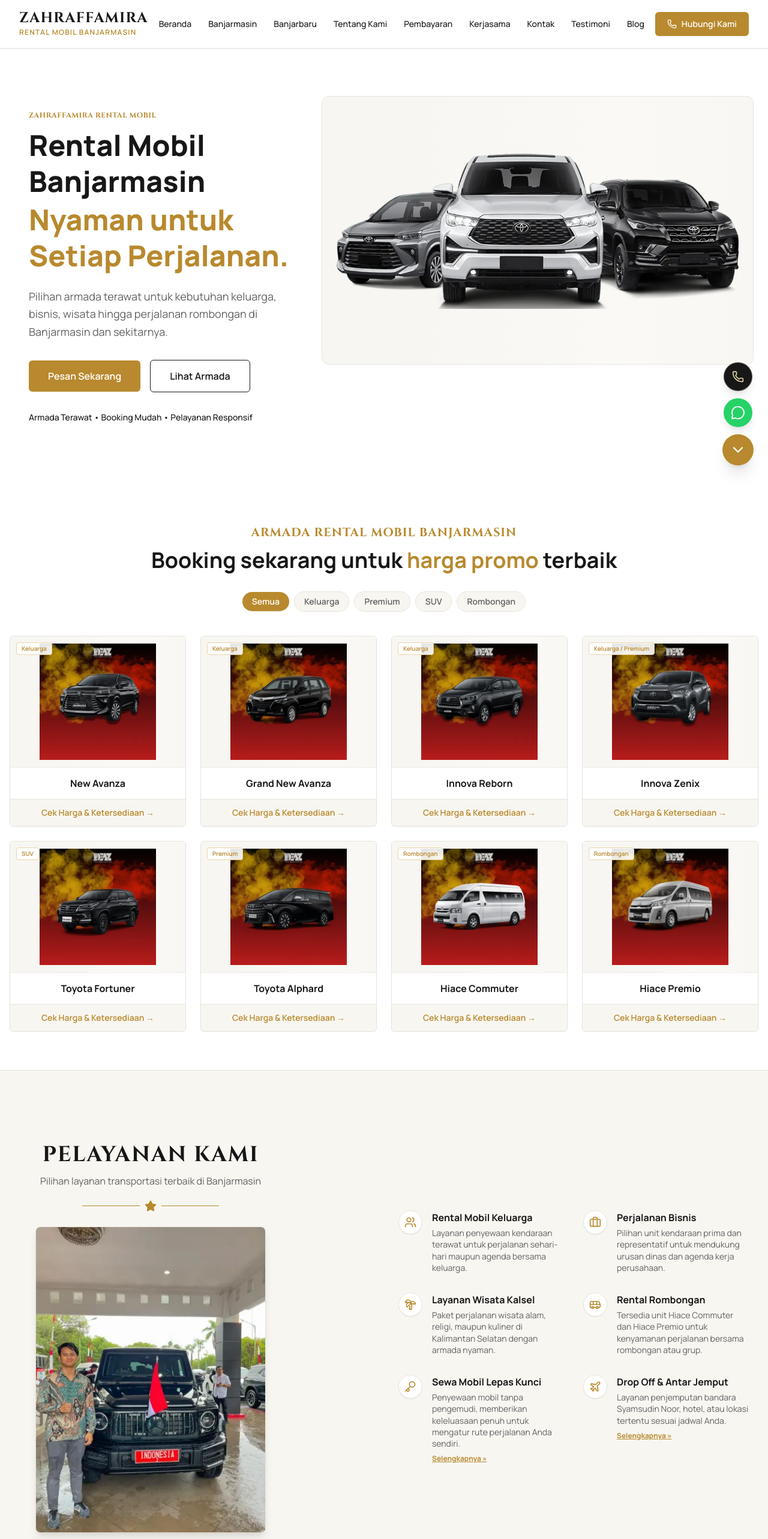
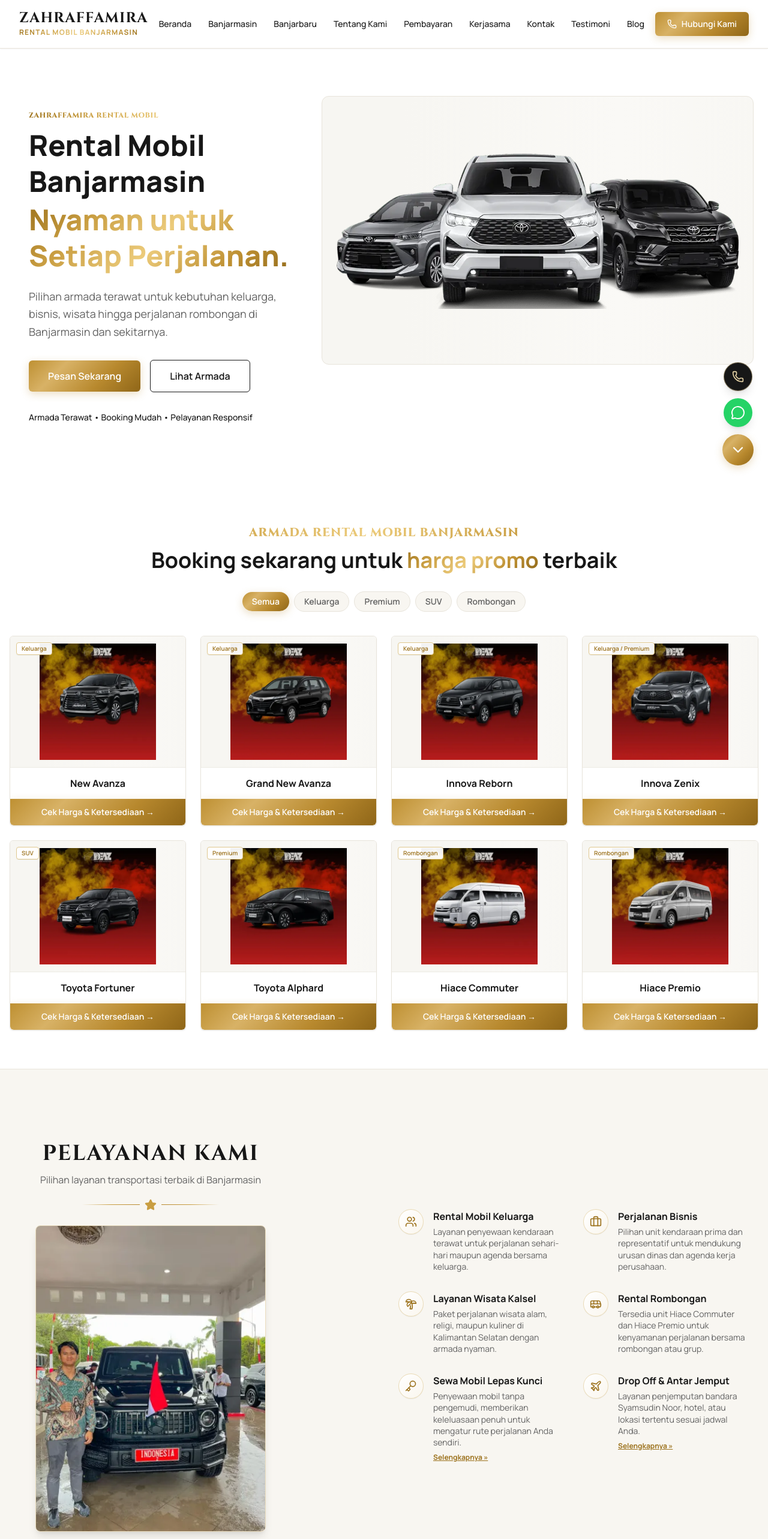
Before and after one commit to hmad28/rentalmobil06, a Next.js app: page / in a window 1280 px wide. Shown: the top 2566 px of the page at 60% size. Built offline with nearby package versions, Linux system fonts and the light colour scheme.

Commit message:
Add luxury metallic gold gradients for headings, buttons, badges, and accents

```diff
--- a/src/app/globals.css
+++ b/src/app/globals.css
@@ -44,6 +44,41 @@
   font-family: var(--font-manrope), sans-serif;
 }
 
+/* Luxury Gold Gradients */
+.text-gold-gradient {
+  background: linear-gradient(135deg, #9C721D 0%, #C99E42 22%, #ECCB7B 48%, #BE9032 75%, #8A6417 100%);
+  -webkit-background-clip: text;
+  -webkit-text-fill-color: transparent;
+  background-clip: text;
+}
+
+.text-gold-gradient-light {
+  background: linear-gradient(135deg, #E8D5A8 0%, #FFF2D1 30%, #DDB86C 65%, #B8892E 100%);
+  -webkit-background-clip: text;
+  -webkit-text-fill-color: transparent;
+  background-clip: text;
+}
+
+.bg-gold-gradient {
+  background: linear-gradient(135deg, #BE9032 0%, #D8B266 28%, #B8892E 65%, #8F6618 100%);
+  color: #FFFFFF;
+  box-shadow: 0 4px 14px rgba(184, 137, 46, 0.28);
+  transition: all 0.25s ease-in-out;
+}
+
+.bg-gold-gradient:hover {
+  background: linear-gradient(135deg, #CCA03F 0%, #E2C078 28%, #C79838 65%, #9E731F 100%);
+  box-shadow: 0 6px 20px rgba(184, 137, 46, 0.42);
+}
+
+.bg-gold-gradient-soft {
+  background: linear-gradient(135deg, #FFFDF8 0%, #FBF6EA 50%, #F5ECDA 100%);
+}
+
+.border-gold-subtle {
+  border-color: #DFC88F;
+}
+
 @keyframes shimmer {
   0% {
     background-position: -200% 0;
--- a/src/components/FleetSection.tsx
+++ b/src/components/FleetSection.tsx
@@ -14,11 +14,11 @@
   return (
     <section id="armada" className="py-16 bg-white border-b border-[#E8E4DB]">
       <div className="container mx-auto px-4">
-        <h2 className="mb-3 text-lg sm:text-xl font-bold text-center text-[#B8892E] uppercase tracking-wider font-cinzel">
+        <h2 className="mb-3 text-lg sm:text-xl font-extrabold text-center text-gold-gradient uppercase tracking-wider font-cinzel">
           Armada Rental Mobil Banjarmasin
         </h2>
         <h3 className="mb-8 text-3xl sm:text-4xl font-bold text-center text-[#171717]">
-          Booking sekarang untuk <span className="text-[#B8892E]">harga promo</span> terbaik
+          Booking sekarang untuk <span className="text-gold-gradient">harga promo</span> terbaik
         </h3>
 
         {/* Category Filter Pills */}
@@ -30,8 +30,8 @@
               onClick={() => setActiveCategory(cat)}
               className={`px-4 py-1.5 rounded-full text-xs sm:text-sm font-semibold transition-all duration-200 cursor-pointer ${
                 activeCategory === cat
-                  ? "bg-[#B8892E] text-white shadow-xs"
-                  : "bg-[#F8F6F1] text-[#626262] border border-[#E8E4DB] hover:border-[#B8892E] hover:text-[#171717]"
+                  ? "bg-gold-gradient text-white shadow-xs"
+                  : "bg-[#F8F6F1] text-[#626262] border border-[#E8E4DB] hover:border-[#DFC88F] hover:text-[#171717]"
               }`}
             >
               {cat}
@@ -44,7 +44,7 @@
           {filteredCars.map((car, index) => (
             <article
               key={index}
-              className="overflow-hidden flex flex-col bg-white rounded-md border border-[#E8E4DB] shadow-xs hover:shadow-md hover:border-[#B8892E]/60 transition-all group"
+              className="overflow-hidden flex flex-col bg-white rounded-md border border-[#E8E4DB] shadow-xs hover:shadow-md hover:border-[#DFC88F] transition-all group"
             >
               <div className="flex flex-col flex-1">
                 <figure className="relative aspect-[4/3] bg-[#F8F6F1] overflow-hidden animate-shimmer flex items-center justify-center p-3 border-b border-[#E8E4DB]/60">
@@ -58,7 +58,7 @@
                     className="w-full h-full object-contain transition-transform duration-300 group-hover:scale-105"
                   />
                   {/* Category Pill Tag */}
-                  <span className="absolute top-2.5 left-2.5 px-2 py-0.5 text-[10px] font-semibold bg-white/90 text-[#B8892E] border border-[#E8D5A8] rounded">
+                  <span className="absolute top-2.5 left-2.5 px-2 py-0.5 text-[10px] font-semibold bg-white/95 text-[#9C721D] border border-[#DFC88F] rounded shadow-2xs">
                     {car.categoryLabel}
                   </span>
                 </figure>
@@ -72,7 +72,7 @@
                 href={car.waLink}
                 target="_blank"
                 rel="noopener noreferrer"
-                className="py-3 px-4 font-semibold text-xs sm:text-sm text-center text-[#B8892E] bg-[#F8F6F1] hover:bg-[#B8892E] hover:text-white rounded-b-md transition-colors border-t border-[#E8E4DB] block"
+                className="py-3 px-4 font-semibold text-xs sm:text-sm text-center text-white bg-gold-gradient rounded-b-md transition-all block cursor-pointer"
               >
                 Cek Harga & Ketersediaan →
               </a>
--- a/src/components/FloatingContact.tsx
+++ b/src/components/FloatingContact.tsx
@@ -19,7 +19,7 @@
       >
         <a
           href="tel:6281255964566"
-          className="w-12 h-12 flex justify-center items-center rounded-full bg-[#171717] text-[#E8D5A8] border border-[#E8D5A8]/30 shadow-lg hover:bg-black transition-all hover:-translate-y-1"
+          className="w-12 h-12 flex justify-center items-center rounded-full bg-[#171717] text-[#E8D5A8] border border-[#DFC88F]/50 shadow-lg hover:border-[#DFC88F] hover:text-white transition-all hover:-translate-y-1"
           title="Telepon"
           aria-label="Telepon"
         >
@@ -42,7 +42,7 @@
       <button
         type="button"
         onClick={() => setIsOpen(!isOpen)}
-        className="w-13 h-13 flex justify-center items-center rounded-full bg-[#B8892E] text-white shadow-xl hover:bg-[#9A7020] transition-colors cursor-pointer"
+        className="w-13 h-13 flex justify-center items-center rounded-full bg-gold-gradient text-white shadow-[0_6px_22px_rgba(184,137,46,0.4)] hover:scale-105 transition-all cursor-pointer"
         aria-label="Toggle contact buttons"
       >
         <ChevronDown
--- a/src/components/GallerySection.tsx
+++ b/src/components/GallerySection.tsx
@@ -89,7 +89,7 @@
   return (
     <section className="py-16 bg-white overflow-hidden border-b border-[#E8E4DB]">
       <div className="container mx-auto px-4">
-        <h2 className="text-lg sm:text-xl font-bold text-center text-[#B8892E] uppercase tracking-wider mb-2 font-cinzel">
+        <h2 className="text-lg sm:text-xl font-extrabold text-center text-gold-gradient uppercase tracking-wider mb-2 font-cinzel">
           Galeri kami
         </h2>
         <h3 className="text-3xl sm:text-4xl font-bold text-center text-[#171717] mb-8">
@@ -101,7 +101,7 @@
           <button
             type="button"
             onClick={scrollLeft}
-            className="absolute left-2 top-1/2 -translate-y-1/2 z-10 w-10 h-10 flex items-center justify-center rounded-full bg-white/80 shadow-md text-gray-800 hover:bg-white transition-all cursor-pointer"
+            className="absolute left-2 top-1/2 -translate-y-1/2 z-10 w-10 h-10 flex items-center justify-center rounded-full bg-white/90 shadow-md text-gray-800 hover:bg-gold-gradient hover:text-white transition-all cursor-pointer border border-[#E8E4DB]"
             aria-label="Previous"
           >
             <ChevronLeft className="w-6 h-6" />
@@ -110,7 +110,7 @@
           <button
             type="button"
             onClick={scrollRight}
-            className="absolute right-2 top-1/2 -translate-y-1/2 z-10 w-10 h-10 flex items-center justify-center rounded-full bg-white/80 shadow-md text-gray-800 hover:bg-white transition-all cursor-pointer"
+            className="absolute right-2 top-1/2 -translate-y-1/2 z-10 w-10 h-10 flex items-center justify-center rounded-full bg-white/90 shadow-md text-gray-800 hover:bg-gold-gradient hover:text-white transition-all cursor-pointer border border-[#E8E4DB]"
             aria-label="Next"
           >
             <ChevronRight className="w-6 h-6" />
--- a/src/components/Hero.tsx
+++ b/src/components/Hero.tsx
@@ -5,14 +5,14 @@
     <section className="container mx-auto flex flex-col justify-center p-6 lg:flex-row lg:justify-between lg:py-20 sm:py-12">
       <div className="flex flex-col justify-center p-6 text-center rounded-sm lg:max-w-md lg:text-left xl:max-w-lg">
         {/* Eyebrow */}
-        <p className="font-cinzel text-xs font-bold text-[#B8892E] tracking-widest uppercase mb-3">
+        <p className="font-cinzel text-xs font-extrabold text-gold-gradient tracking-widest uppercase mb-3">
           ZAHRAFFAMIRA RENTAL MOBIL
         </p>
 
         {/* H1 */}
         <h1 className="text-3xl font-extrabold leading-tight sm:text-5xl lg:text-5xl text-[#171717] mb-6">
           Rental Mobil Banjarmasin{" "}
-          <span className="text-[#B8892E] block mt-1">Nyaman untuk Setiap Perjalanan.</span>
+          <span className="text-gold-gradient block mt-1">Nyaman untuk Setiap Perjalanan.</span>
         </h1>
 
         {/* Description */}
@@ -26,7 +26,7 @@
             rel="noopener noreferrer"
             target="_blank"
             href="https://api.whatsapp.com/send/?phone=6281255964566&text=Halo+ZAHRAFFAMIRA+Rental+Mobil+Saya+ingin+pesan+rental+mobil&type=phone_number&app_absent=0"
-            className="px-8 py-3.5 text-base font-semibold text-white bg-[#B8892E] hover:bg-[#9A7020] rounded-md transition-colors shadow-xs"
+            className="px-8 py-3.5 text-base font-semibold text-white bg-gold-gradient rounded-md cursor-pointer transition-all"
           >
             Pesan Sekarang
           </a>
--- a/src/components/Navbar.tsx
+++ b/src/components/Navbar.tsx
@@ -29,7 +29,7 @@
               <span className="font-cinzel text-xl sm:text-2xl font-bold tracking-wider text-[#171717] block leading-none">
                 ZAHRAFFAMIRA
               </span>
-              <span className="text-[10px] sm:text-xs font-semibold tracking-widest text-[#B8892E] uppercase block mt-1">
+              <span className="text-[10px] sm:text-xs font-bold tracking-widest text-gold-gradient uppercase block mt-1">
                 Rental Mobil Banjarmasin
               </span>
             </Link>
@@ -51,7 +51,7 @@
           {/* Right Section */}
           <div className="flex items-center gap-4">
             <a
-              className="hidden justify-center items-center px-5 py-2.5 text-sm font-semibold text-white bg-[#B8892E] hover:bg-[#9A7020] rounded-md shadow-xs focus:outline-none transition-all duration-200 sm:inline-flex"
+              className="hidden justify-center items-center px-5 py-2.5 text-sm font-semibold text-white bg-gold-gradient rounded-md focus:outline-none transition-all duration-200 sm:inline-flex"
               href="https://api.whatsapp.com/send/?phone=6281255964566&text=Halo+ZAHRAFFAMIRA+Rental+Mobil+Saya+ingin+tanya+rental+mobil&type=phone_number&app_absent=0"
               target="_blank"
               rel="noopener noreferrer"
@@ -117,7 +117,7 @@
           </div>
           <div className="pt-3 pb-2 border-t border-[#E8E4DB]">
             <a
-              className="w-full flex justify-center items-center px-4 py-2.5 text-base font-semibold text-white bg-[#B8892E] hover:bg-[#9A7020] rounded-md shadow-xs transition-colors"
+              className="w-full flex justify-center items-center px-4 py-2.5 text-base font-semibold text-white bg-gold-gradient rounded-md transition-all"
               href="https://api.whatsapp.com/send/?phone=6281255964566&text=Halo+ZAHRAFFAMIRA+Rental+Mobil+Saya+ingin+tanya+rental+mobil&type=phone_number&app_absent=0"
               target="_blank"
               rel="noopener noreferrer"
--- a/src/components/ServiceAreaSection.tsx
+++ b/src/components/ServiceAreaSection.tsx
@@ -20,7 +20,7 @@
             <Link
               key={idx}
               href={area.href}
-              className="px-6 py-3 bg-[#F8F6F1] border border-[#E8E4DB] rounded-full text-[#171717] font-semibold hover:bg-[#B8892E] hover:text-white hover:border-[#B8892E] transition-all shadow-2xs"
+              className="px-6 py-3 bg-[#F8F6F1] border border-[#E8E4DB] rounded-full text-[#171717] font-semibold hover:bg-gold-gradient hover:text-white hover:border-transparent transition-all shadow-2xs"
             >
               {area.label}
             </Link>
--- a/src/components/ServicesSection.tsx
+++ b/src/components/ServicesSection.tsx
@@ -55,9 +55,9 @@
               Pilihan layanan transportasi terbaik di Banjarmasin
             </p>
             <div className="flex justify-center items-center mt-5">
-              <span className="w-24 h-[1px] bg-[#B8892E]" />
-              <Star className="w-5 h-5 mx-2 text-[#B8892E] fill-[#B8892E]" />
-              <span className="w-24 h-[1px] bg-[#B8892E]" />
+              <span className="w-24 h-[1px] bg-gradient-to-r from-transparent via-[#C99E42] to-[#B8892E]" />
+              <Star className="w-5 h-5 mx-2 text-[#C99E42] fill-[#C99E42]" />
+              <span className="w-24 h-[1px] bg-gradient-to-l from-transparent via-[#C99E42] to-[#B8892E]" />
             </div>
             <div className="flex justify-center items-center mt-6">
               <img
@@ -67,7 +67,7 @@
                 loading="lazy"
                 width={400}
                 height={500}
-                className="w-72 h-auto rounded-lg lg:w-96 shadow-lg border border-[#E8E4DB]"
+                className="w-72 h-auto rounded-lg lg:w-96 shadow-lg border border-[#DFC88F]/50"
               />
             </div>
           </div>
@@ -78,7 +78,7 @@
               const IconComponent = s.icon;
               return (
                 <li key={idx} className="flex gap-x-4">
-                  <span className="shrink-0 inline-flex justify-center items-center w-[40px] h-[40px] rounded-full border border-[#E8E4DB] bg-white text-[#B8892E] shadow-2xs">
+                  <span className="shrink-0 inline-flex justify-center items-center w-[42px] h-[42px] rounded-full border border-[#DFC88F]/60 bg-gradient-to-br from-white to-[#FAF6EE] text-[#9C721D] shadow-2xs">
                     <IconComponent className="w-5 h-5" />
                   </span>
                   <div className="grow text-left">
@@ -87,7 +87,7 @@
                     {s.link && (
                       <Link
                         href={s.link}
-                        className="mt-2 inline-block text-xs font-bold text-[#B8892E] hover:text-[#9A7020] underline"
+                        className="mt-2 inline-block text-xs font-bold text-[#9C721D] hover:text-[#B8892E] underline"
                       >
                         Selengkapnya &raquo;
                       </Link>
```
Also changed, not shown: src/components/Footer.tsx (+15 -15 lines), src/components/WhyChooseUsSection.tsx (+7 -7 lines).
